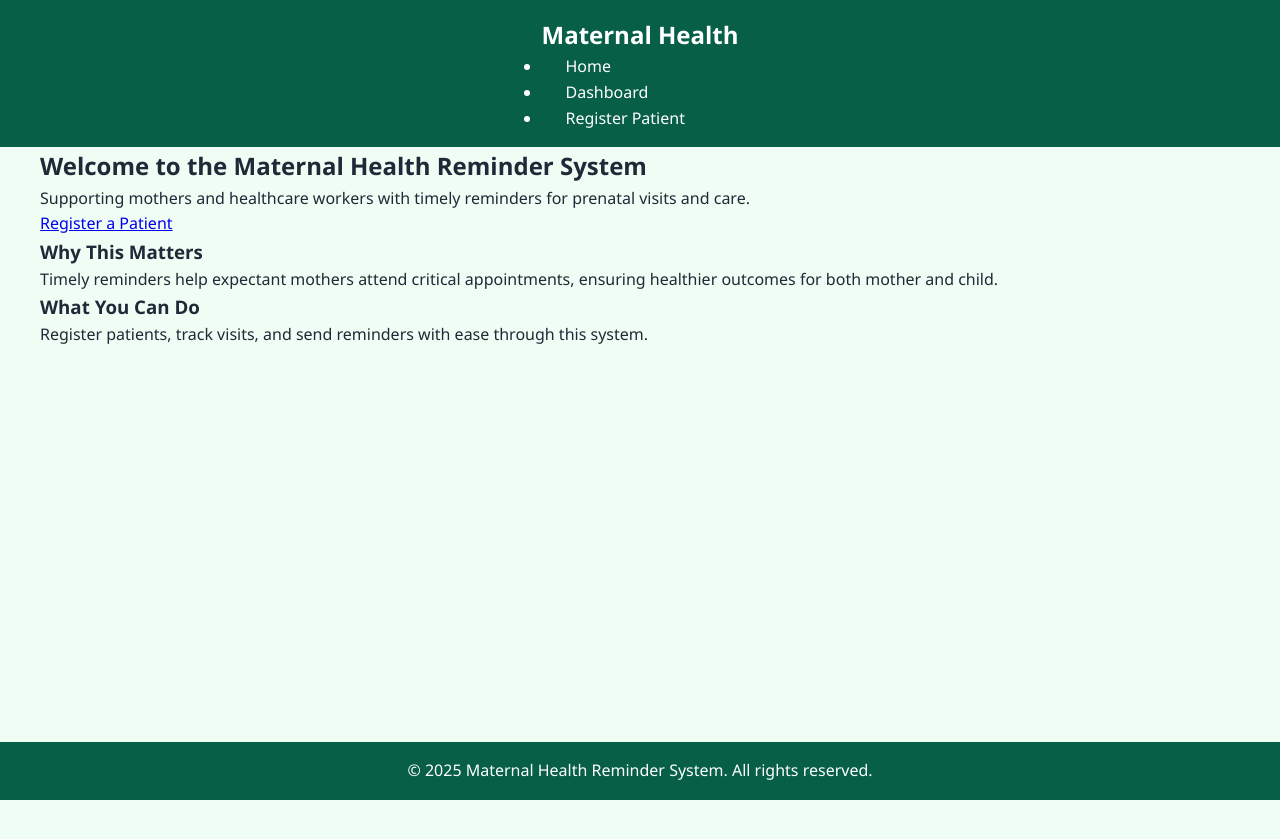
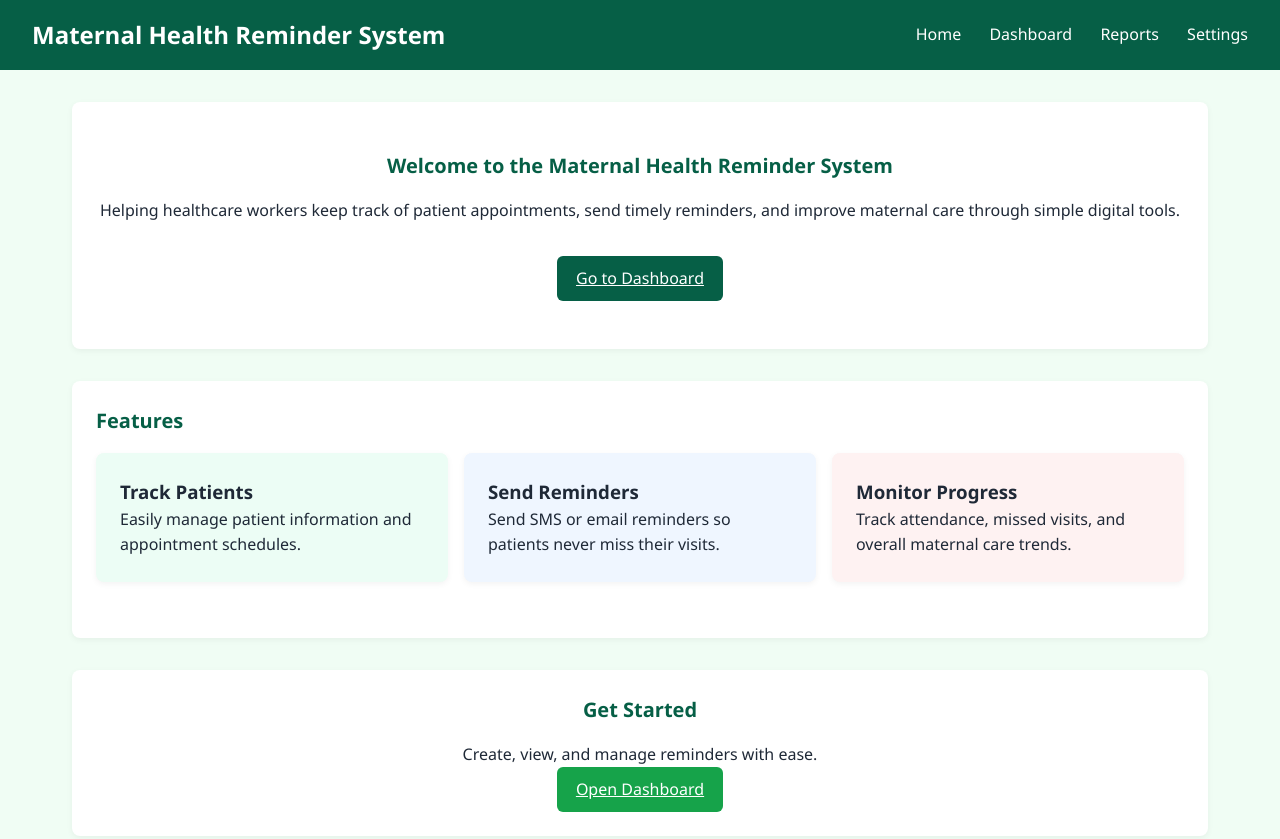
Before and after one commit to Jumahvirginia/maternal-health-reminder-system, a website: page public/index.html in a window 1280 px wide. Shown: the top 839 px of the page. Before the commit the page ends 800 px from the top, so only its background shows below. Drawn offline with Linux system fonts and the light colour scheme.

Commit message:
Redesigned index.html to match new theme and layout

```diff
--- a/public/index.html
+++ b/public/index.html
@@ -1,61 +1,64 @@
 <!DOCTYPE html>
 <html lang="en">
 <head>
-  <meta charset="UTF-8">
-  <meta name="viewport" content="width=device-width, initial-scale=1.0">
+  <meta charset="UTF-8" />
+  <meta name="viewport" content="width=device-width, initial-scale=1.0"/>
   <title>Maternal Health Reminder System</title>
-  <link rel="stylesheet" href="style.css">
+  <link rel="stylesheet" href="style.css" />
 </head>
 <body>
-  <!-- Navbar -->
-  <header class="navbar">
-    <div class="container">
-      <h1 class="logo">Maternal Health</h1>
+  <!-- Header -->
+  <header>
+    <h1>Maternal Health Reminder System</h1>
     <nav>
-        <ul class="nav-links">
-          <li><a href="index.html" class="active">Home</a></li>
-          <li><a href="dashboard.html">Dashboard</a></li>
-          <li><a href="register.html">Register Patient</a></li>
-        </ul>
+      <a href="index.html">Home</a>
+      <a href="dashboard.html">Dashboard</a>
+      <a href="#">Reports</a>
+      <a href="#">Settings</a>
     </nav>
-    </div>
   </header>
 
-  <!-- Hero Section -->
-  <section class="hero">
-    <div class="container hero-content">
-      <h2 class="hero-title">Welcome to the Maternal Health Reminder System</h2>
-      <p class="hero-subtitle">
-        Supporting mothers and healthcare workers with timely reminders for prenatal visits and care.
+  <!-- Hero / Intro -->
+  <main class="container">
+    <section class="card" style="text-align: center; padding: 3rem 1rem;">
+      <h2 style="margin-bottom: 1rem;">Welcome to the Maternal Health Reminder System</h2>
+      <p style="margin-bottom: 2rem;">
+        Helping healthcare workers keep track of patient appointments, send timely reminders,
+        and improve maternal care through simple digital tools.
       </p>
-      <a href="register.html" class="btn-primary">Register a Patient</a>
-    </div>
+      <a href="dashboard.html" class="btn btn-primary">Go to Dashboard</a>
     </section>
 
-  <!-- Info Section -->
-  <section class="info-section">
-    <div class="container grid-2">
-      <div>
-        <h3>Why This Matters</h3>
-        <p>
-          Timely reminders help expectant mothers attend critical appointments, ensuring healthier outcomes
-          for both mother and child.
-        </p>
+    <!-- Features -->
+    <section class="card">
+      <h2>Features</h2>
+      <div style="display: flex; flex-wrap: wrap; gap: 1rem;">
+        <div class="card" style="flex: 1; min-width: 220px; background: #ecfdf5;">
+          <h3>Track Patients</h3>
+          <p>Easily manage patient information and appointment schedules.</p>
         </div>
-      <div>
-        <h3>What You Can Do</h3>
-        <p>
-          Register patients, track visits, and send reminders with ease through this system.
-        </p>
+        <div class="card" style="flex: 1; min-width: 220px; background: #eff6ff;">
+          <h3>Send Reminders</h3>
+          <p>Send SMS or email reminders so patients never miss their visits.</p>
+        </div>
+        <div class="card" style="flex: 1; min-width: 220px; background: #fef2f2;">
+          <h3>Monitor Progress</h3>
+          <p>Track attendance, missed visits, and overall maternal care trends.</p>
         </div>
       </div>
     </section>
 
+    <!-- Call to Action -->
+    <section class="card" style="text-align: center;">
+      <h2>Get Started</h2>
+      <p>Create, view, and manage reminders with ease.</p>
+      <a href="dashboard.html" class="btn btn-success">Open Dashboard</a>
+    </section>
+  </main>
+
   <!-- Footer -->
-  <footer class="footer">
-    <div class="container">
+  <footer>
     <p>&copy; 2025 Maternal Health Reminder System. All rights reserved.</p>
-    </div>
   </footer>
 </body>
 </html>
```
Lines whose indentation alone changed are shown as unchanged.
